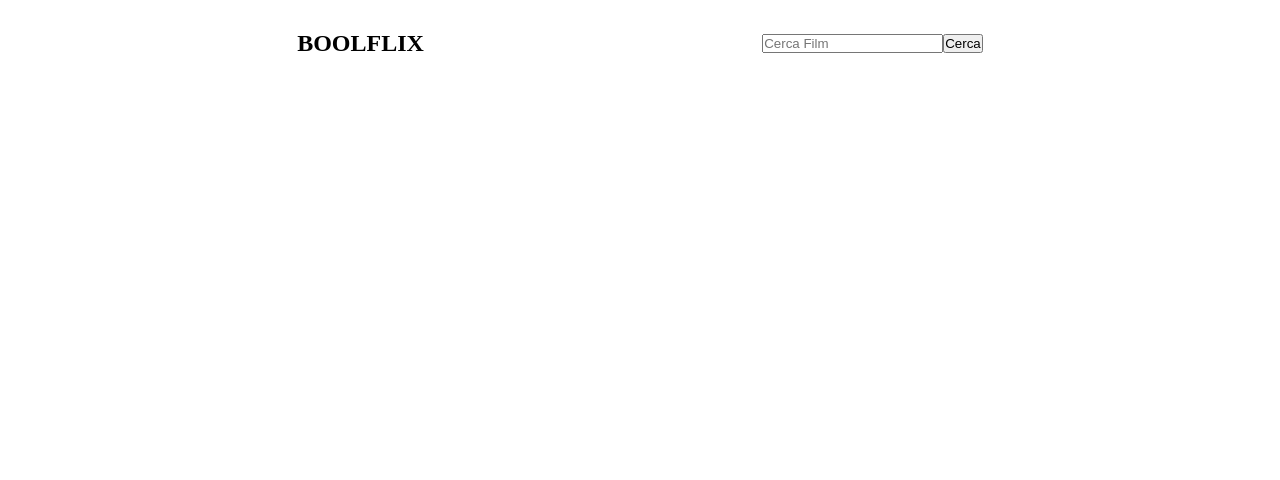
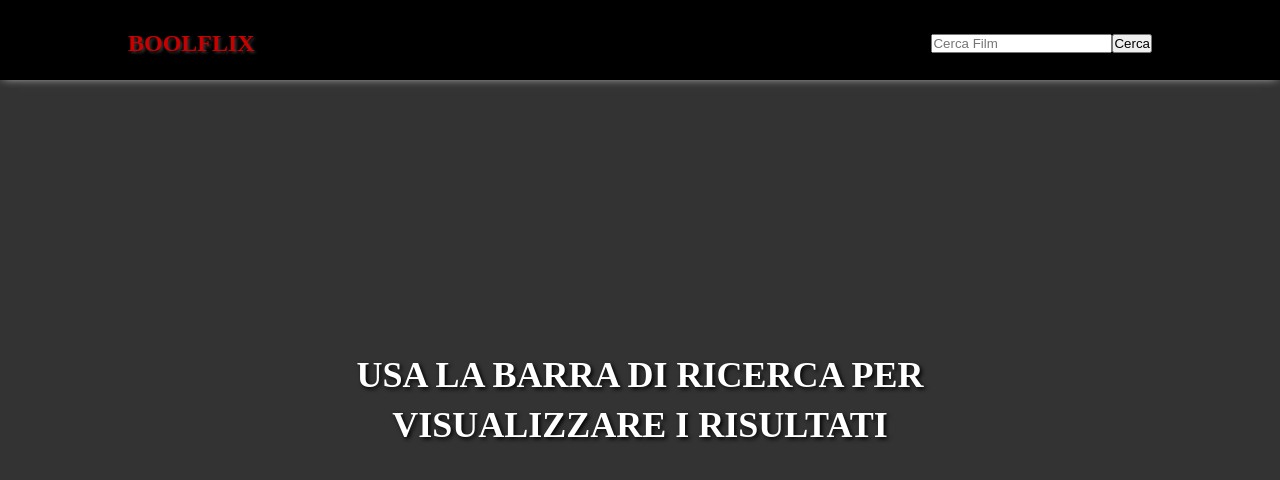
Before and after one commit to ValerioGc/vue-boolflix, a Vue app: page / in a window 1280 px wide. Shown: the top 480 px of the page. Built offline with nearby package versions, Linux system fonts and the light colour scheme.

Commit message:
Avanzamento

```diff
--- a/package.json
+++ b/package.json
@@ -8,6 +8,7 @@
     "lint": "vue-cli-service lint"
   },
   "dependencies": {
+    "@fortawesome/fontawesome-free": "^6.2.0",
     "@fortawesome/fontawesome-svg-core": "^6.1.2",
     "@fortawesome/free-regular-svg-icons": "^6.1.2",
     "@fortawesome/free-solid-svg-icons": "^6.1.2",
--- a/src/App.vue
+++ b/src/App.vue
@@ -1,11 +1,12 @@
 <template>
   <div id="app">
     <appHeader @getSearchQuery="getSrcQuery" />
-    <appMain :foundFilm="movieArray" />
+    <appMain :foundFilm="movieArray" :foundSeries="tvSeriesArray" />
   </div>
 </template>
 
 <script>
+
   import axios from 'axios';
   import appHeader from './components/appHeader.vue';
   import appMain from './components/appMain.vue';
@@ -19,9 +20,16 @@
 
     data() {
       return {
-        reqState:'loading',
+        srcQuery: '',
+      // Array Risultati
         movieArray: [],
-        srcQuery: '',
+        tvSeriesArray: [],
+      // API Info
+        apiLink:'https://api.themoviedb.org/3',
+        apiKey:'6e89c6f4314800d5fba95fd05fdabb24',
+      // Stato richiesta
+        apiLang:'it-IT',
+        reqState: 'loading',
       }
     },
 
@@ -33,16 +41,27 @@
 
       async callApi() {
         try {
-          const response = await axios.get(`https://api.themoviedb.org/3/search/movie?api_key=6e89c6f4314800d5fba95fd05fdabb24&query=${this.srcQuery}&language=it-IT`);
-          this.movieArray = response.data.results;
+        // Chiamata API
+          const responseMovie = await axios.get(this.apiLink + '/search/movie?api_key=' + this.apiKey + '&query=' +this.srcQuery + '&language=' + this.apiLang);
+          const responseTvSeries = await axios.get(this.apiLink + '/search/tv?api_key=' + this.apiKey + '&query=' +this.srcQuery + '&language=' + this.apiLang);
+        // Array Risultati
+          this.movieArray = responseMovie.data.results;
+          this.tvSeriesArray = responseTvSeries.data.results;
+        // Stato Richiesta
           this.reqState = 'loading';
+          console.log('Request State:' + ' ' + this.reqState);
+          this.checkStatus();
         } catch (error) {
           this.reqState = 'error';
           console.log('Request State Feed:' + ' ' + this.reqState);
         }
-        console.table('Array Film:' + ' ' + this.movieArray);
-        this.reqState = 'loading complete';
-        console.log('Request State:' + ' ' + this.reqState);
+      },
+      checkStatus() {
+          // console.table('MovieArr:' + ' ' + this.movieArray);
+        if (this.movieArray.length > 0 ) {
+          this.reqState = 'loading complete';
+          console.log('Request State:' + ' ' + this.reqState);
+        }
       }
     }
   }
@@ -51,4 +70,10 @@
 
 <style lang="scss">
 
+  @import './styles/vars.scss';
+
+  #app {
+    background-color: $secondary_color;
+  }
+
 </style>
--- a/src/components/appHeader.vue
+++ b/src/components/appHeader.vue
@@ -26,13 +26,14 @@
 
 <style lang="scss">
 
-
-    @import url('@/styles/vars.scss');
-    @import url('@/styles/general.scss');
+    @import '../styles/vars.scss';
+    @import '../styles/general.scss';
 
         header {
+            height: 5rem;
             padding: 30px 0;
-            // background-color: $secondary_color;
+            background-color: $primary_color;
+            box-shadow: 0px 0px 10px -3px $light_color;
 
             nav {
                 width: 80%;
@@ -42,9 +43,8 @@
                 align-items: center;
 
                 h1 {
-                    color: brand_color;
-                    text-transform: uppercase;
-                    font-weight: bold;
+                    color: $brand_color;
+                    text-shadow: 2px 2px 3px $secondary_color;
                 }
             }
         }
--- a/src/components/appMain.vue
+++ b/src/components/appMain.vue
@@ -1,15 +1,46 @@
 <template>
     <main>
-        <ul id="movie-card-container" v-for="(response, index) in foundFilm" :key="index">
-            <li>Titolo: {{ response.title }}</li>
-            <li>Titolo Originale: {{ response.original_title }}</li>
-            <li>Lingua: {{ response.original_language }}</li>
-            <li>
-                <img :src="langFlag" :alt="`${original_language} flag`">
-                {{ response.original_language }}
-            </li>
-            <li>Voto: {{ response.vote_average }}</li>
-        </ul>
+        <h2 v-if="this.foundSeries.length < 1" class="placeHl">
+            Usa la barra di ricerca per visualizzare i risultati
+        </h2>
+        <div>
+            <h2 @click="this.selectFla3g()" v-if="this.foundSeries.length > 0">Film:</h2>
+            <ul id="movie-card-container">
+                <li class="card" v-for="(response, index) in foundFilm" :key="index">
+                    <!-- <img class="poster" :src="imgPath + response.poster_path" :alt="`copertina ${response.title} `"> -->
+                    <p>Titolo: {{ response.title }}</p>
+                    <p>Titolo Originale: {{ response.original_title }}</p>
+                    <img class="flagL" :src="sourceFlag + langFlag" :alt="`${response.original_language} Flag`">
+                    <div class="rating">
+                        <span>Voto: {{ response.vote_average }}</span>
+                        <i v-for="(index2) in starFull" :key="index2 + index" class="fa-solid fa-star"></i>
+                        <i v-for="(index3) in starEmpty" :key="index3" class="fa-regular fa-star"></i>
+                    </div>
+                    <p class="resume">{{ response.overview }}</p>
+                </li>
+            </ul>
+        </div>
+        <div>
+            <h2 v-if="this.foundSeries.length > 0">Serie TV:</h2>
+            <ul id="tv-card-container">
+                <li class="card" v-for="(response, index) in foundSeries" :key="index">
+                    <!-- <img class="poster" :src="imgPath + response.poster_path" :alt="`copertina ${response.name} `"> -->
+                    <p>Titolo: {{ response.name }}</p>
+                    <p>Titolo Originale: {{ response.original_name }}</p>
+                    <img class="flagL" :src="sourceFlag + langFlag" :alt="response.original_language + 'Flag' ">
+                    <span v-if="langFlag == '/0/03/Flag_Blank.svg'">
+                        {{response.original_language}}
+                    </span>
+                    <!-- <p>Voto: {{ response.vote_average }}</p> -->
+                    <div class="rating">
+                        <span>Voto: {{ response.vote_average }}</span>
+                        <i v-for="(index2) in starFull" :key="index2 + index" class="fa-solid fa-star"></i>
+                        <i v-for="(index3) in starEmpty" :key="index3" class="fa-regular fa-star"></i>
+                    </div>
+                    <p class="resume">{{ response.overview }}</p>
+                </li>
+            </ul>
+        </div>
     </main>
 </template>
 
@@ -19,25 +50,132 @@
         name:'appMain',
         props: {
             foundFilm: Array,
+            foundSeries: Array,
         },
         data() {
             return {
-                langFlag:'',
+            // Immagine Bandiera
+                langFlag:'/0/03/Flag_Blank.svg',
+                sourceFlag: 'https://upload.wikimedia.org/wikipedia/commons',
+                imgPath:'https://image.tmdb.org/t/p/w342',
+            // Conversione e calcolo punteggio
+                actualRating: '',
+                convertedRating: '0',
+
+                starFull: 3,
+                starEmpty: 2,
+
             }
+        },
+        mounted() {
+            this.calcStar();
         },
         methods: {
             selectFlag () {
-                // for (let i = 0; i < this.foundFilm.length; i++) {
-                for (let key in this.foundFilm.data.results) {
-                    console.log(key);
+                for (let i = 0; i < this.foundFilm.length; i++) {
+                    if (this.foundFilm.original_language[i] == 'en') {
+                        this.langFlag = '/a/ae/Flag_of_the_United_Kingdom.svg';
+                    } else if (this.foundFilm[i].original_language == 'it') {
+                        this.langFlag = '/c/ca/Bandiera_italiana_foto.svg';
+                    } else if (this.foundFilm[i].original_language == 'es') {
+                        this.langFlag = '/9/9a/Flag_of_Spain.svg';
+                    } else if (this.foundFilm[i].original_language == 'fr') {
+                        this.langFlag = '/c/c3/Flag_of_France.svg';
+                    } else if (this.foundFilm[i].original_language == 'de') {
+                        this.langFlag = '/b/ba/Flag_of_Germany.svg';
+                    }
                 }
+            },
+        // Conversione punteggio
+            calcStar() {
+                let vote = parseInt(Math.ceil(this.actualRating) / 2);
+                this.convertedRating = vote;
+            }
+        // Assegnazione variabile
 
-            }
-        }
+        },
     }
 
 </script>
 
 <style lang="scss">
 
+    @import '../styles/vars.scss';
+    @import '../styles/general.scss';
+
+    main {
+        background-color: $secondary_color;
+        min-height: calc(100vh - 6rem);
+        text-align: center;
+
+        .placeHl {
+            font-size: 36px;
+            position: absolute;
+            top: 50%;
+            left: 50%;
+            transform: translate(-50%, -50%);
+            line-height: 50px;
+        }
+
+        h2 {
+            display: block;
+            padding: 2rem 0;
+            color: $light_color;
+            text-shadow: 2px 2px 4px $primary_color;
+        }
+
+        #tv-card-container,
+        #movie-card-container {
+            width: 90%;
+            height: 100%;
+            margin: 1rem auto;
+            display: flex;
+            justify-content: center;
+            align-items: center;
+            flex-wrap: wrap;
+            text-align: left;
+
+            ::-webkit-scrollbar {
+                width: 0;
+            }
+
+            .card {
+                width: calc(100% / 6);
+                height: 45vh;
+                list-style-type: none;
+                margin: 3px;
+                box-shadow: 0px 0px 5px -1px $primary_color;
+                border-radius: 5px;
+                overflow-y: auto;
+
+                .poster {
+                    width: 100%;
+                    height: 100%;
+                }
+                p {
+                    padding: 0.5rem 0;
+                }
+                .flagL {
+                    width: 20px;
+                    height: 15px;
+                }
+
+                span {
+                    text-transform: uppercase;
+                }
+                .rating {
+                    list-style: none;
+
+                    i {
+                        display: inline-block;
+                        color: $light_color;
+                        text-shadow: 2px 2px 4px $primary_color;
+                    }
+                }
+            }
+        }
+
+
+    }
+
 </style>
--- a/src/styles/general.scss
+++ b/src/styles/general.scss
@@ -1,5 +1,12 @@
+@import '~@fortawesome/fontawesome-free/css/all.css';
+
 * {
     box-sizing: border-box;
-    margin: auto;
+    margin: 0;
     padding: 0;
 }
+
+h1,
+h2 {
+    text-transform: uppercase;
+}
--- a/src/styles/vars.scss
+++ b/src/styles/vars.scss
@@ -1,3 +1,4 @@
 $primary_color: #000000;
 $secondary_color: #343333;
+$light_color: #ffffff;
 $brand_color: #c90000;
```
Also changed, not shown: 1 other file (tests, documents, lock files or other folders).
